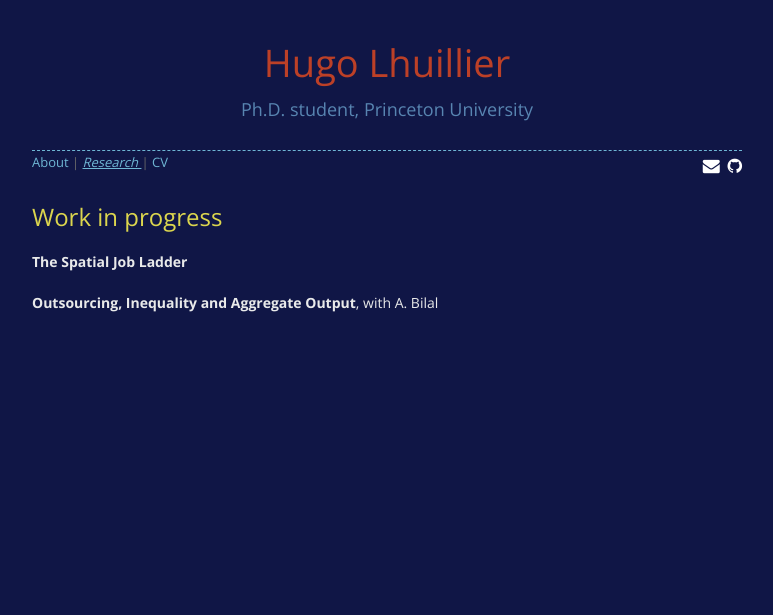
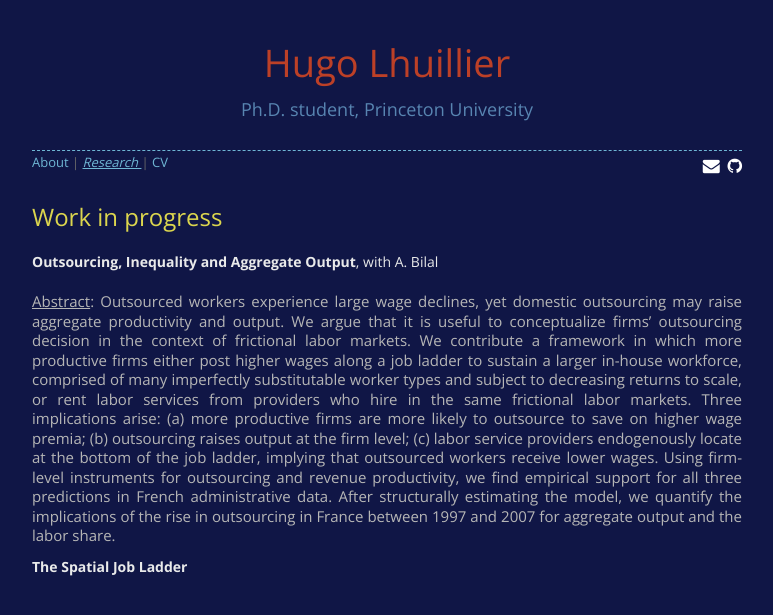
Before and after one commit to HugoLhuillier/hugolhuillier.github.io, a Jekyll site: the page built from research.html, in a window 1280 px wide. Shown: the top 615 px of the page, without its empty margins (253-1026 px from the left). Built offline with Jekyll 4.4.1, drawn with Linux system fonts in a browser that asks for light colours; nearby versions of some CDN libraries; comment, search, counter and statistics services are not loaded.

Commit message:
:construction: add abstract for outsourcing paper

```diff
--- a/research.html
+++ b/research.html
@@ -5,6 +5,8 @@ layout: default
 
 <h2>Work in progress</h2>
 
+<b>Outsourcing, Inequality and Aggregate Output</b>, with A. Bilal</p>
+
+<h6><u>Abstract</u>: Outsourced workers experience large wage declines, yet domestic outsourcing may raise aggregate productivity and output. We argue that it is useful to conceptualize firms’ outsourcing decision in the context of frictional labor markets. We contribute a framework in which more productive firms either post higher wages along a job ladder to sustain a larger in-house workforce, comprised of many imperfectly substitutable worker types and subject to decreasing returns to scale, or rent labor services from providers who hire in the same frictional labor markets. Three implications arise: (a) more productive firms are more likely to outsource to save on higher wage premia; (b) outsourcing raises output at the firm level; (c) labor service providers endogenously locate at the bottom of the job ladder, implying that outsourced workers receive lower wages. Using firm-level instruments for outsourcing and revenue productivity, we find empirical support for all three predictions in French administrative data. After structurally estimating the model, we quantify the implications of the rise in outsourcing in France between 1997 and 2007 for aggregate output and the labor share. </h6>
+
 <b>The Spatial Job Ladder</b></p>
-
-<b>Outsourcing, Inequality and Aggregate Output</b>, with A. Bilal</p>
```
